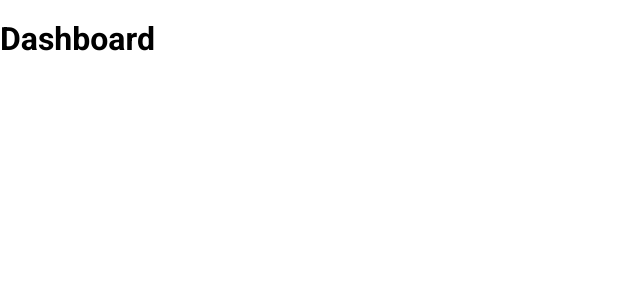
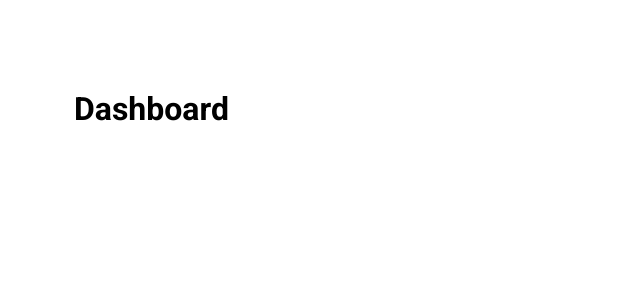
Before and after one commit to lukaszkrzeminski/admin-panel, a React (Create React App) app: page / in a window 1280 px wide. Shown: the top 300 px of the page, without its empty margins (0-640 px from the left). Built offline with nearby package versions, Linux system fonts and the light colour scheme.

Commit message:
Main Container used in App

```diff
--- a/src/App.js
+++ b/src/App.js
@@ -1,9 +1,12 @@
 import React from 'react';
 import Header from "./common/Header";
+import Main from './common/Main';
 
 function App() {
   return (
-    <Header title="Dashboard" />
+    <Main>
+      <Header title="Dashboard" />
+    </Main>
   );
 }
 
```
